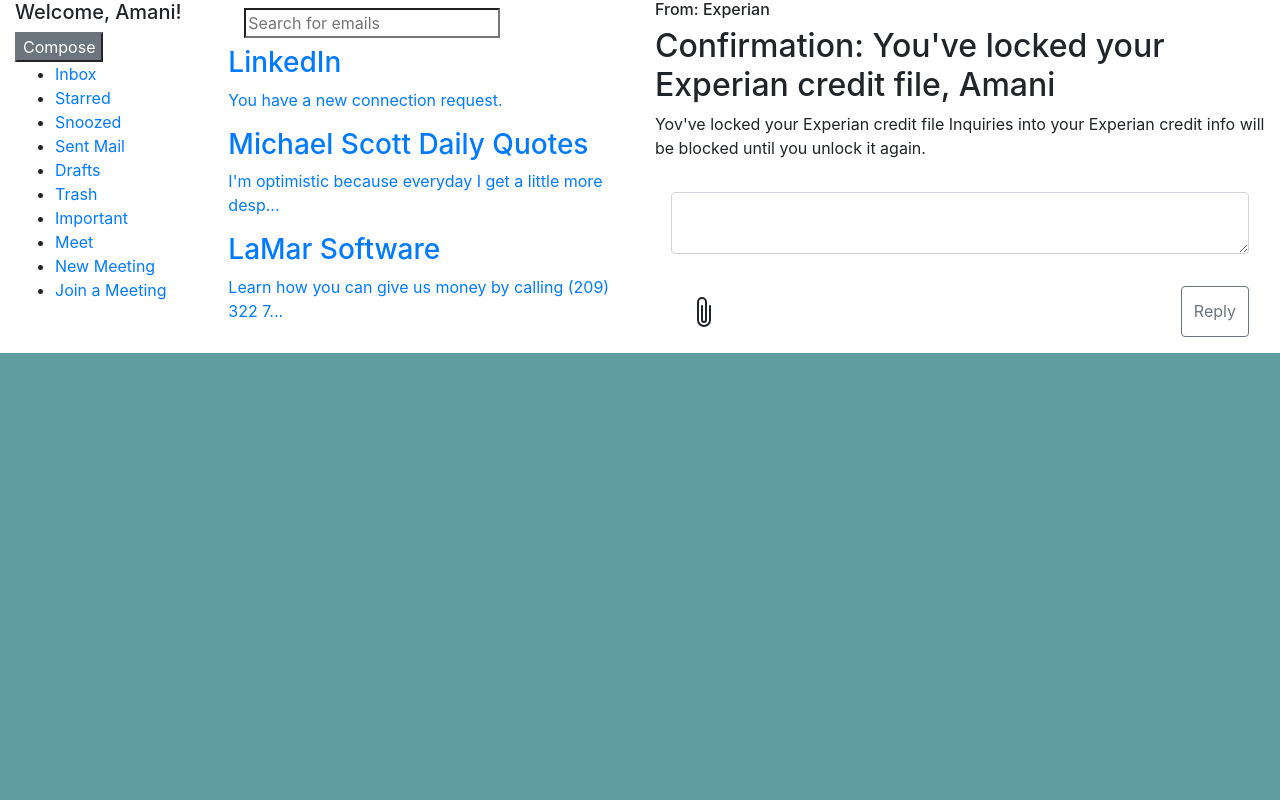
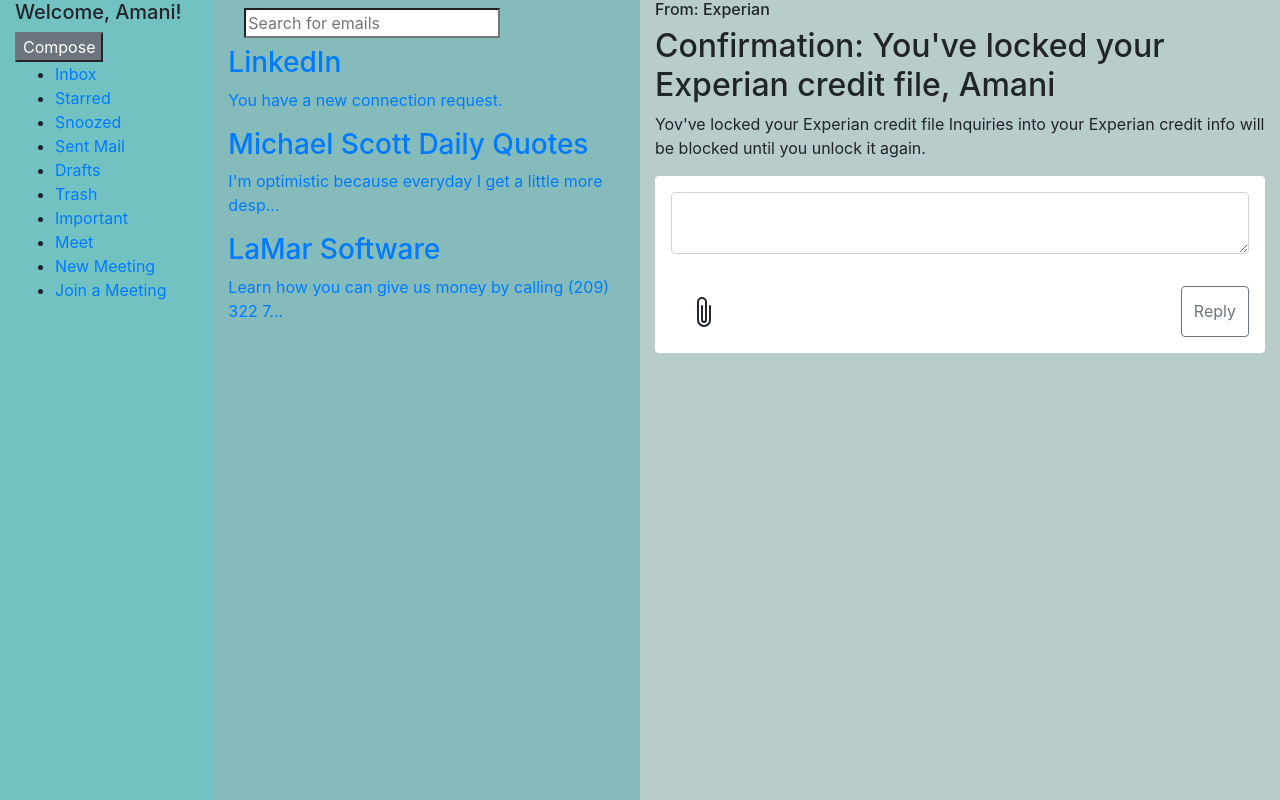
Before and after one commit to Amahil/amanjoit-kaur-email-template, a plain HTML site: page index.html in a window 1280 px wide. Drawn offline with nearby package versions, Linux system fonts and the light colour scheme.

Commit message:
Update style.css

```diff
--- a/style.css
+++ b/style.css
@@ -1,3 +1,30 @@
-html {
-    background-color: cadetblue;
+body {
+    margin: 0;
 }
+#pagecontent {
+    height: 100vh;
+
+}
+.side {
+    height: 100vh;
+    background-color: rgb(115, 194, 194);
+}
+.menu {
+    height: 100vh;
+    background-color: rgb(133, 187, 187);
+}
+.message {
+    height: 100vh;
+    background-color: rgb(184, 204, 204);
+}
+#replyBox {
+    border-radius: 1em;
+    border-color: rgb(205, 207, 207);
+    border-width: 2px;
+}
+.attachColumn {
+    justify-content: left;
+}
+.submitColumn {
+    justify-content: end;
+}
```
